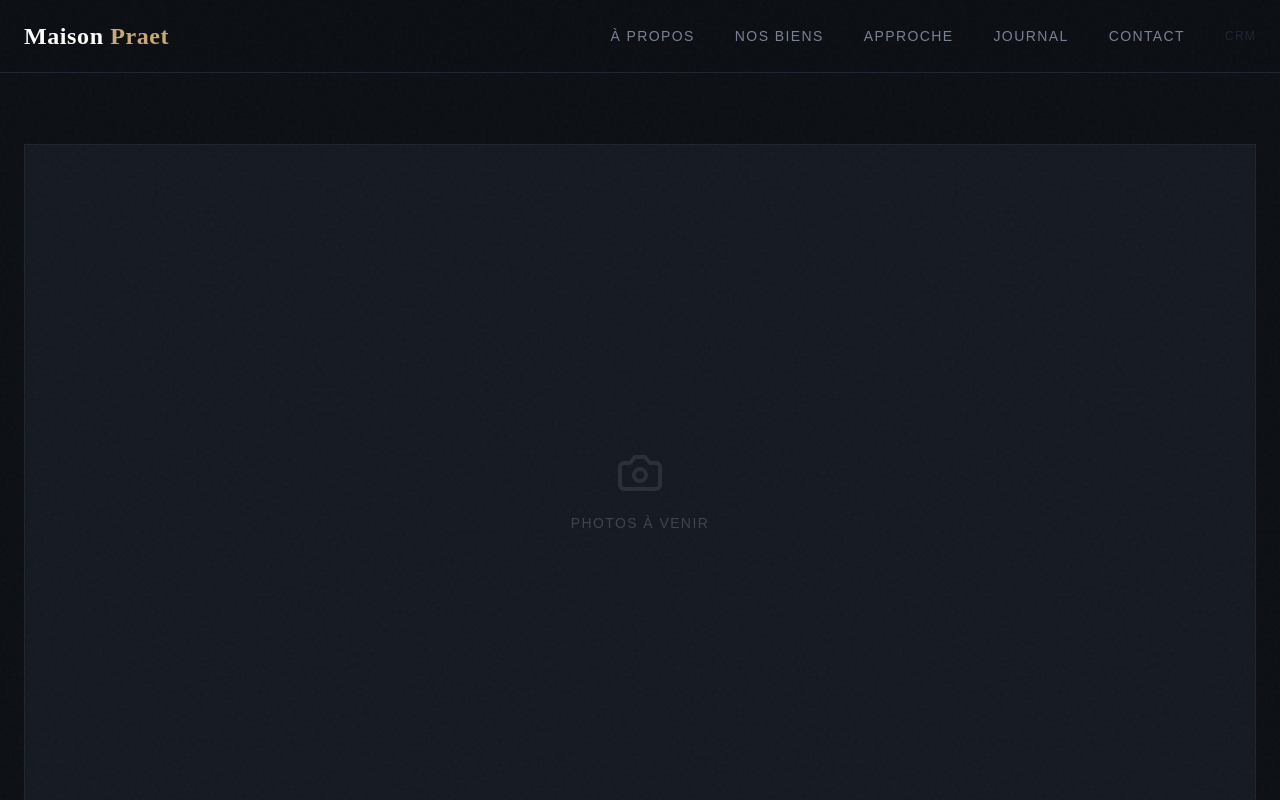
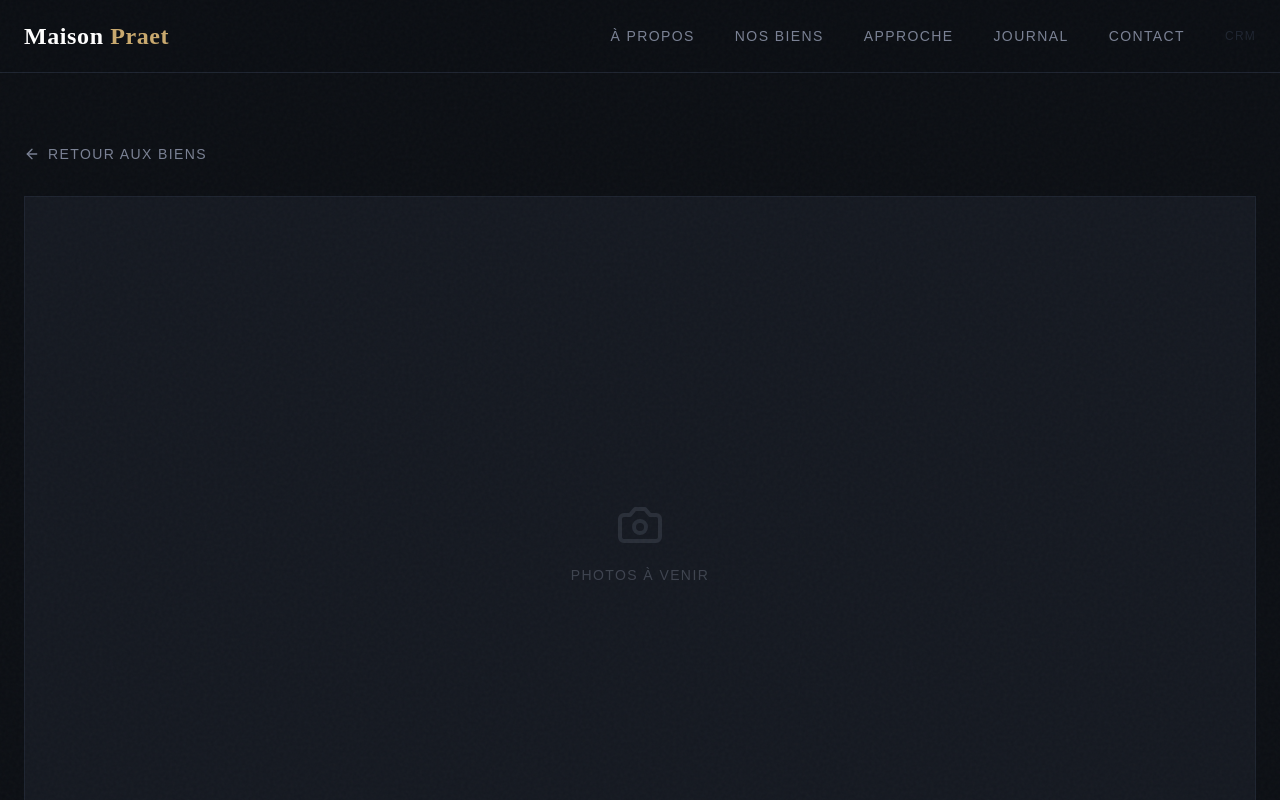
Before and after one commit to Sinseed/maison-praet, a Next.js app: page /biens/appartement-epalinges in a window 1280 px wide. Shown: the top 800 px of the page. Built offline with nearby package versions, Linux system fonts and the light colour scheme.

Commit message:
Ajout bouton Retour aux biens sur page détail

```diff
--- a/app/biens/[slug]/page.tsx
+++ b/app/biens/[slug]/page.tsx
@@ -26,6 +26,10 @@ export default function BienPage() {
   return (
     <div className="min-h-screen bg-brand-dark pt-24">
       <div className="max-w-7xl mx-auto px-6 py-12">
+        {/* Back button */}
+        <Link href="/#nosbiens" className="inline-flex items-center gap-2 font-body text-sm tracking-widest uppercase text-brand-muted hover:text-brand-gold transition-colors mb-8">
+          <ArrowLeft size={16} /> Retour aux biens
+        </Link>
         {/* Photo gallery */}
         {bien.photos.length > 0 ? (
           <div className="mb-12">
```
